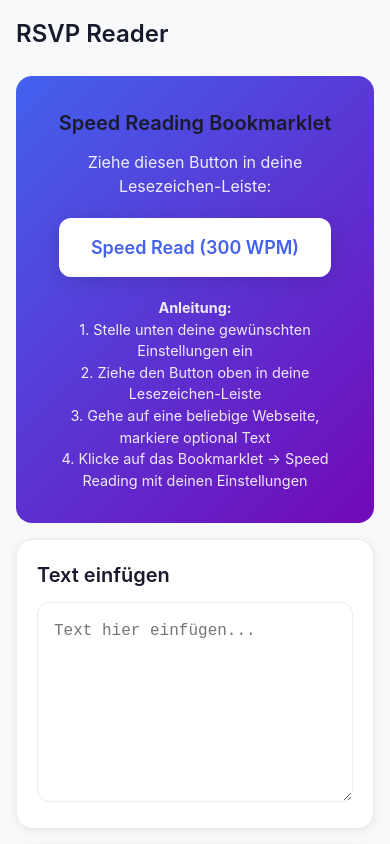
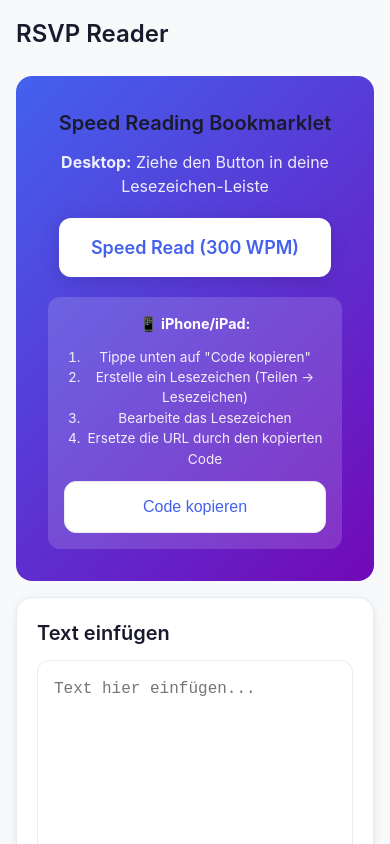
Before and after one commit to Trubar4/rsvp-reader, a React (Vite) app: page / in a window 390 px wide. Shown: the top 844 px of the page. Built offline with nearby package versions, Linux system fonts and the light colour scheme.

Commit message:
feat: iPhone/iPad Anleitung und Code-kopieren Button
- Spezielle Anleitung für iOS-Nutzer hinzugefügt
- "Code kopieren" Button für manuelle Bookmarklet-Erstellung
- Clipboard API mit Fallback auf prompt() für ältere Browser

https://claude.ai/code/session_016dyoDa8QQs53ZjVMb4ndix

```diff
--- a/src/App.tsx
+++ b/src/App.tsx
@@ -74,21 +74,41 @@ export default function App() {
       <div className="bookmarklet-section">
         <h2 style={{ margin: '0 0 12px 0' }}>Speed Reading Bookmarklet</h2>
         <p style={{ margin: '0 0 20px 0', opacity: 0.9 }}>
-          Ziehe diesen Button in deine Lesezeichen-Leiste:
+          <strong>Desktop:</strong> Ziehe den Button in deine Lesezeichen-Leiste
         </p>
         <a
           className="bookmarklet-link"
           href={`javascript:(function(){var s=document.createElement('script');s.src='${window.location.origin}/bookmarklet.js?wpm=${wpm}&chunk=${chunk}&scale=${textScale}&fg=${encodeURIComponent(fg)}&bg=${encodeURIComponent(bg)}&t='+Date.now();document.body.appendChild(s)})()`}
-          onClick={(e) => { e.preventDefault(); alert('Ziehe diesen Button in deine Lesezeichen-Leiste!'); }}
+          onClick={(e) => { e.preventDefault(); alert('Ziehe diesen Button in deine Lesezeichen-Leiste!\n\niPhone: Nutze den "Code kopieren" Button unten.'); }}
         >
           Speed Read ({wpm} WPM)
         </a>
-        <div className="bookmarklet-instructions">
-          <strong>Anleitung:</strong><br/>
-          1. Stelle unten deine gewünschten Einstellungen ein<br/>
-          2. Ziehe den Button oben in deine Lesezeichen-Leiste<br/>
-          3. Gehe auf eine beliebige Webseite, markiere optional Text<br/>
-          4. Klicke auf das Bookmarklet → Speed Reading mit deinen Einstellungen
+
+        {/* iOS Anleitung */}
+        <div style={{ marginTop: 20, padding: 16, background: 'rgba(255,255,255,0.15)', borderRadius: 12 }}>
+          <p style={{ margin: '0 0 12px 0', fontSize: '0.9rem' }}>
+            <strong>📱 iPhone/iPad:</strong>
+          </p>
+          <ol style={{ margin: '0 0 12px 0', paddingLeft: 20, fontSize: '0.85rem', opacity: 0.9 }}>
+            <li>Tippe unten auf "Code kopieren"</li>
+            <li>Erstelle ein Lesezeichen (Teilen → Lesezeichen)</li>
+            <li>Bearbeite das Lesezeichen</li>
+            <li>Ersetze die URL durch den kopierten Code</li>
+          </ol>
+          <button
+            className="btn btn-secondary"
+            style={{ width: '100%', background: 'white', color: '#4361ee' }}
+            onClick={() => {
+              const code = `javascript:(function(){var s=document.createElement('script');s.src='${window.location.origin}/bookmarklet.js?wpm=${wpm}&chunk=${chunk}&scale=${textScale}&fg=${encodeURIComponent(fg)}&bg=${encodeURIComponent(bg)}&t='+Date.now();document.body.appendChild(s)})()`;
+              navigator.clipboard.writeText(code).then(() => {
+                alert('✓ Bookmarklet-Code kopiert!\n\nJetzt ein Lesezeichen erstellen und die URL durch diesen Code ersetzen.');
+              }).catch(() => {
+                prompt('Kopiere diesen Code manuell:', code);
+              });
+            }}
+          >
+            Code kopieren
+          </button>
         </div>
       </div>
 
```
Also changed, not shown: 3 other files (tests, documents, lock files or other folders).
